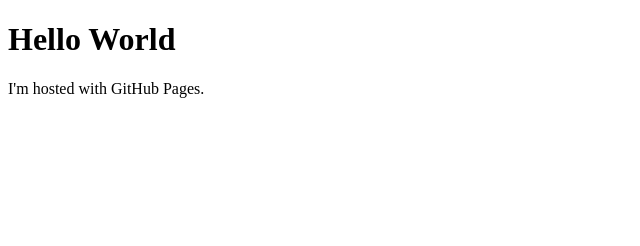
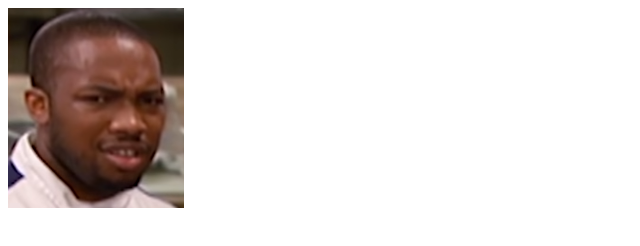
Before and after one commit to RhonV98/rhonv98.github.io, a plain HTML site: page index.html in a window 1280 px wide. Shown: the whole page, without its empty margins (0-640 px from the left). Drawn offline with Linux system fonts and the light colour scheme.

Commit message:
Update index.html

```diff
--- a/index.html
+++ b/index.html
@@ -1,7 +1,10 @@
 <!DOCTYPE html>
 <html>
-<body>
-<h1>Hello World</h1>
-<p>I'm hosted with GitHub Pages.</p>
-</body>
+  <head>
+    <meta charset="utf-8">
+    <title>RhonV's INST377 Spring Test Page</title>
+  </head>
+  <body>
+    <img src="images/what_he_doing_fr.png" alt="My test image">
+  </body>
 </html>
```
